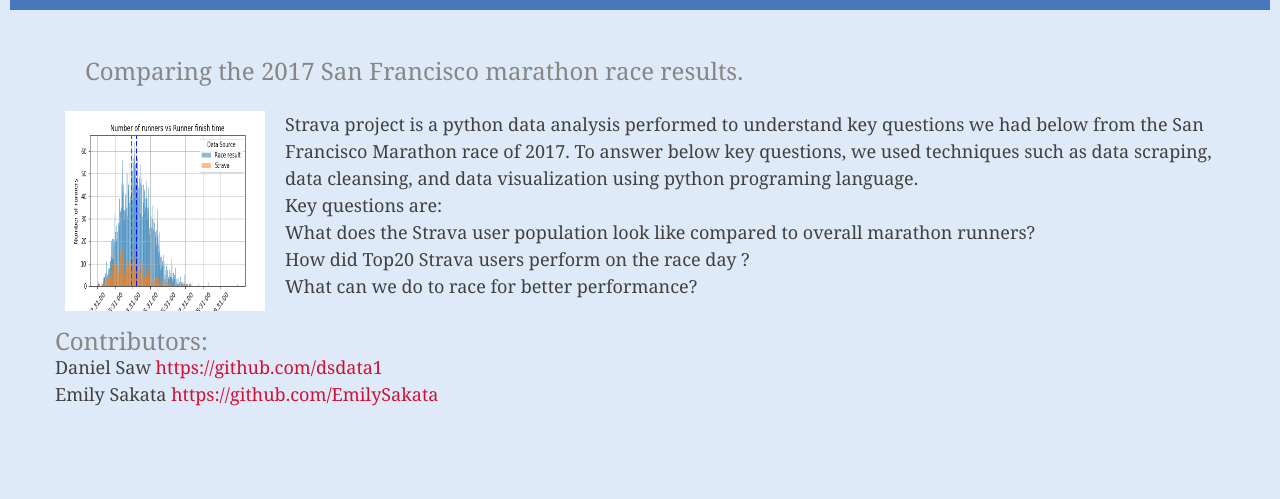
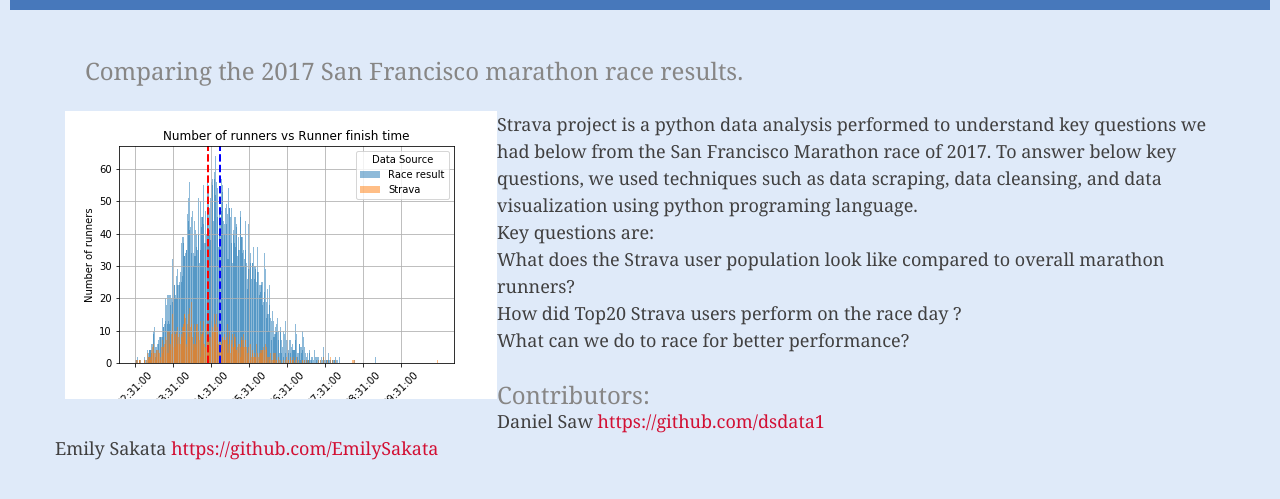
Before and after one commit to EmilySakata/data_visualization, a plain HTML site: page index.html in a window 1280 px wide. Shown: the part 61-560 px from the top of the page. Drawn offline with nearby package versions, Linux system fonts and the light colour scheme.

Commit message:
update style format

```diff
--- a/index.html
+++ b/index.html
@@ -55,7 +55,6 @@
 
 <div class="container-fluid">
 
-    <section id="main-bio">
       <section id="figure">
         <br>
         <h2 >Comparing the 2017 San Francisco marathon race results.</h2>
@@ -64,7 +63,7 @@
 <div class="container">
 <div class="row">
   <div class="col">
-        <img id="bio-image" src="images/strava vs race.png" alt="Image">
+        <img  src="images/strava vs race.png" alt="Image">
       </section>
 
 <p>
```
